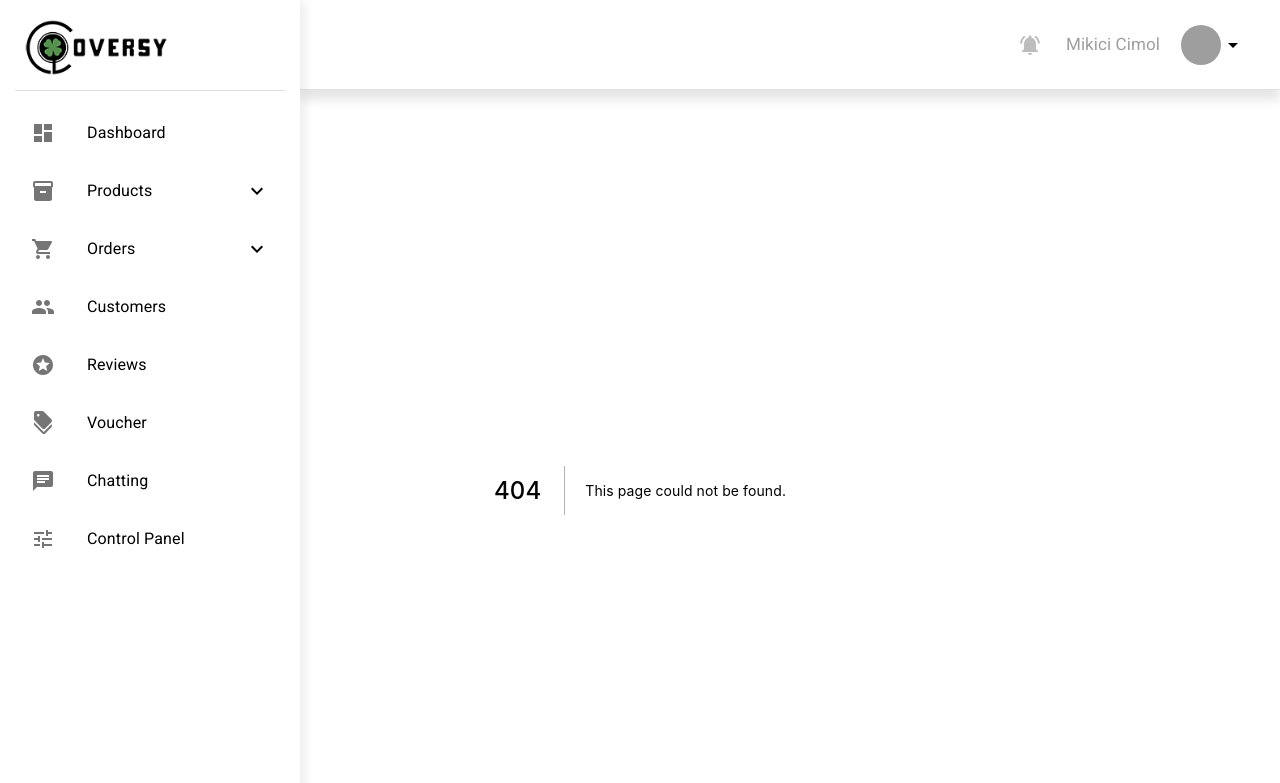
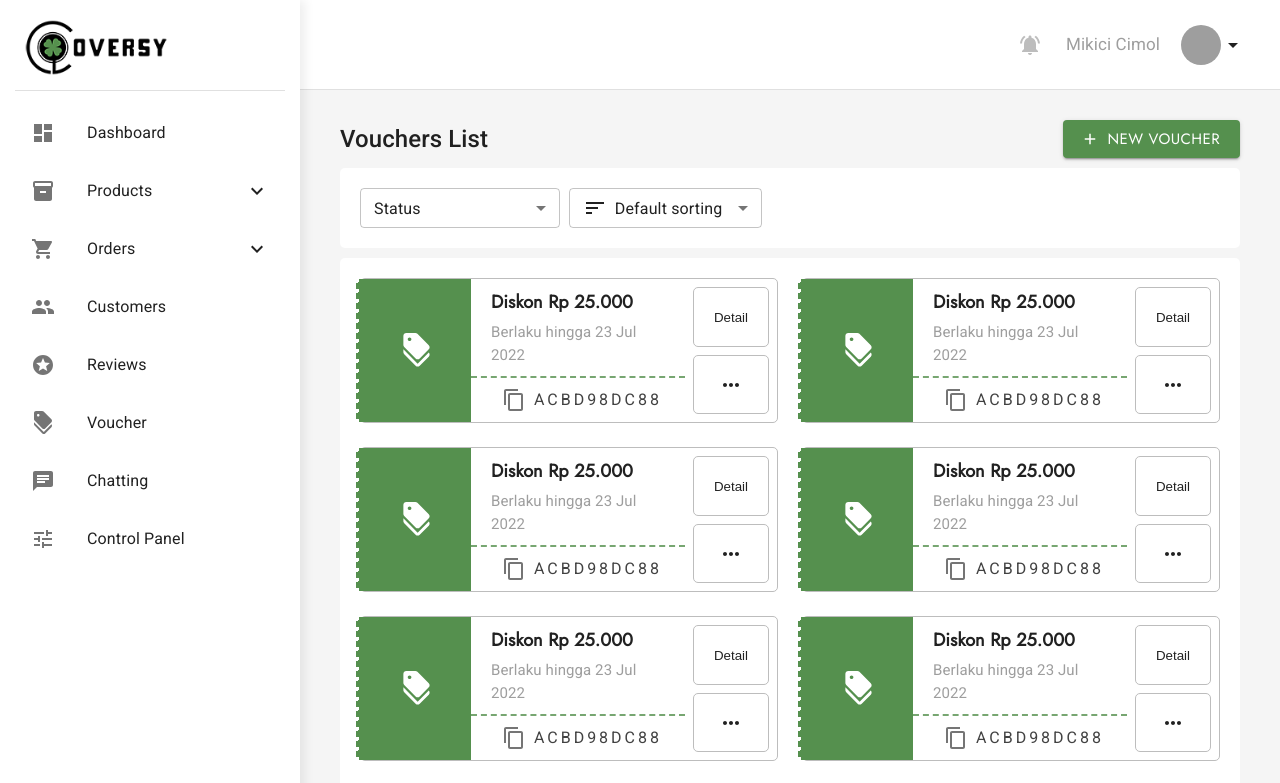
Before and after one commit to ericpeweh/cloversy-store-admin, a Next.js app: page /vouchers in a window 1280 px wide. Before the commit this address had no page. Shown: the top 783 px of the page. Built offline with nearby package versions, Linux system fonts and the light colour scheme; grey boxes are pictures that could not be loaded.

Commit message:
added /vouchers page (voucher list)
- created Tooltip reuseable component
- created Voucher component

```diff
--- /dev/null
+++ b/components/Tooltip/Tooltip.styles.ts
@@ -0,0 +1,7 @@
+// Dependencies
+import { styled } from "@mui/system";
+
+// Components
+import { Tooltip } from "@mui/material";
+
+export const TooltipContainer = styled(Tooltip)({}) as typeof Tooltip;
--- /dev/null
+++ b/components/Tooltip/Tooltip.tsx
@@ -0,0 +1,21 @@
+// Dependencies
+import React from "react";
+import { Zoom } from "@mui/material";
+
+// Styles
+import { TooltipContainer } from "./Tooltip.styles";
+
+interface TooltipProps {
+	children: React.ReactElement;
+	title: string;
+}
+
+const Tooltip = ({ children, title }: TooltipProps) => {
+	return (
+		<TooltipContainer title={title} arrow sx={{ fontSize: "1.6rem" }} TransitionComponent={Zoom}>
+			{children}
+		</TooltipContainer>
+	);
+};
+
+export default Tooltip;
--- /dev/null
+++ b/components/Voucher/Voucher.styles.ts
@@ -0,0 +1,74 @@
+// Dependencies
+import { styled } from "@mui/system";
+
+export const VoucherContainer = styled("div")(({ theme }) => ({
+	display: "flex",
+	border: `1px solid ${theme.palette.grey[400]}`,
+	borderRadius: "0.5rem",
+	position: "relative",
+	"&::after": {
+		content: "''",
+		position: "absolute",
+		left: "-0.5rem",
+		top: 0,
+		height: "100%",
+		width: "0.5rem",
+		backgroundImage: `radial-gradient(
+    circle at 0 1px,
+    #fff 0,
+    #fff 3px,
+    ${theme.palette.primary.main} 0,
+    ${theme.palette.primary.main} 0
+    )`,
+		backgroundColor: "salmon",
+		backgroundRepeat: "repeat-y",
+		backgroundSize: "1rem 1rem"
+	}
+}));
+
+export const VoucherInfo = styled("div")({
+	display: "flex",
+	flexDirection: "column",
+	flex: 1
+});
+
+export const VoucherContent = styled("div")({
+	padding: "1rem 2rem"
+});
+
+export const VoucherTitle = styled("h2")({
+	fontSize: "1.8rem",
+	fontFamily: "var(--font-secondary)",
+	fontWeight: 600,
+	display: "flex",
+	gap: "1rem",
+	marginBottom: "0.5rem"
+});
+
+export const VoucherExpiry = styled("p")(({ theme }) => ({
+	fontSize: "1.5rem",
+	color: theme.palette.grey[500]
+}));
+
+export const VoucherCode = styled("p")(({ theme }) => ({
+	fontSize: "1.6rem",
+	color: theme.palette.grey[800],
+	padding: "0.2rem 0",
+	display: "flex",
+	justifyContent: "center",
+	alignItems: "center",
+	letterSpacing: "3px",
+	borderTop: `2px dashed ${theme.palette.primary.light}`
+}));
+
+export const VoucherImage = styled("div")(({ theme }) => ({
+	width: "11rem",
+	alignSelf: "stretch",
+	backgroundColor: theme.palette.primary.main,
+	color: "#fff",
+	overflow: "hidden",
+	display: "flex",
+	justifyContent: "center",
+	alignItems: "center",
+	position: "relative"
+}));
--- /dev/null
+++ b/components/Voucher/Voucher.tsx
@@ -0,0 +1,65 @@
+// Dependencies
+import React from "react";
+
+// Styles
+import {
+	VoucherCode,
+	VoucherContainer,
+	VoucherContent,
+	VoucherExpiry,
+	VoucherImage,
+	VoucherInfo,
+	VoucherTitle
+} from "./Voucher.styles";
+
+// Icons
+import DiscountIcon from "@mui/icons-material/Discount";
+import ContentCopyIcon from "@mui/icons-material/ContentCopy";
+import MoreHorizIcon from "@mui/icons-material/MoreHoriz";
+
+// Components
+import { IconButton, Stack } from "@mui/material";
+import Tooltip from "../Tooltip/Tooltip";
+import BoxButton from "../BoxButton/BoxButton";
+
+interface VoucherProps {
+	title: string;
+	expiryDate: string;
+	code: string;
+	onOpenDetail: () => void;
+	onOpenMenu: (event: React.MouseEvent<HTMLButtonElement>) => void;
+}
+
+const Voucher = ({ title, expiryDate, code, onOpenDetail, onOpenMenu }: VoucherProps) => {
+	return (
+		<VoucherContainer>
+			<VoucherImage>
+				<DiscountIcon fontSize="large" />
+			</VoucherImage>
+			<VoucherInfo>
+				<VoucherContent>
+					<VoucherTitle>{title}</VoucherTitle>
+					<VoucherExpiry>Berlaku hingga {expiryDate}</VoucherExpiry>
+				</VoucherContent>
+				<VoucherCode>
+					<Tooltip title="Salin kode">
+						<IconButton>
+							<ContentCopyIcon />
+						</IconButton>
+					</Tooltip>
+					{code}
+				</VoucherCode>
+			</VoucherInfo>
+			<Stack justifyContent="center" p={1} gap={1}>
+				<BoxButton sx={{ flex: 1 }} onClick={onOpenDetail}>
+					Detail
+				</BoxButton>
+				<BoxButton sx={{ flex: 1 }} onClick={onOpenMenu}>
+					<MoreHorizIcon />
+				</BoxButton>
+			</Stack>
+		</VoucherContainer>
+	);
+};
+
+export default Voucher;
--- /dev/null
+++ b/pages/vouchers/index.tsx
@@ -0,0 +1,25 @@
+// Dependencies
+import type { NextPage } from "next";
+import Head from "next/head";
+
+// Components
+import MainWrapper from "../../components/MainWrapper/MainWrapper";
+import Vouchers from "../../parts/Vouchers/Vouchers";
+
+const VouchersPage: NextPage = () => {
+	return (
+		<>
+			<Head>
+				<title>Vouchers | Cloversy Web Admin</title>
+				<meta name="description" content="Customize your shoes, be special!" />
+				<link rel="icon" href="/favicon.ico" />
+			</Head>
+
+			<MainWrapper>
+				<Vouchers />
+			</MainWrapper>
+		</>
+	);
+};
+
+export default VouchersPage;
--- /dev/null
+++ b/parts/Vouchers/Vouchers.styles.ts
@@ -0,0 +1,24 @@
+// Dependencies
+import { styled } from "@mui/system";
+
+// Components
+import { Grid } from "@mui/material";
+
+export const VouchersContainer = styled("div")({});
+
+export const VouchersHeader = styled("div")({
+	backgroundColor: "#fff",
+	borderRadius: "0.5rem",
+	margin: "1rem 0",
+	padding: "2rem",
+	display: "flex",
+	justifyContent: "space-between"
+}) as typeof Grid;
+
+export const VouchersList = styled("div")({
+	padding: "2rem",
+	marginTop: "1rem",
+	mr: "-2.4rem",
+	backgroundColor: "#fff",
+	borderRadius: "0.5rem"
+});
--- /dev/null
+++ b/parts/Vouchers/Vouchers.tsx
@@ -0,0 +1,118 @@
+// Dependencies
+import React from "react";
+
+// Styles
+import { VouchersContainer, VouchersHeader, VouchersList } from "./Vouchers.styles";
+
+// Icons
+import AddIcon from "@mui/icons-material/Add";
+import SortIcon from "@mui/icons-material/Sort";
+
+// Hooks
+import useMenu from "../../hooks/useMenu";
+import usePagination from "../../hooks/usePagination";
+import useModal from "../../hooks/useModal";
+
+// Components
+import { Grid, Stack, Typography } from "@mui/material";
+import PageTitle from "../../components/PageTitle/PageTitle";
+import Button from "../../components/Button/Button";
+import SelectInput from "../../components/SelectInput/SelectInput";
+import Menu from "../../components/Menu/Menu";
+import Pagination from "../../components/Pagination/Pagination";
+import Voucher from "../../components/Voucher/Voucher";
+import ConfirmationModal from "../../components/ConfirmationModal/ConfirmationModal";
+
+const Vouchers = () => {
+	const { page, onChange: paginationChangeHandler } = usePagination();
+	const {
+		anchorEl: voucherItemMenuAnchorEl,
+		closeHandler: voucherItemMenuCloseHandler,
+		isMenuOpen: isVoucherItemMenuOpen,
+		openHandler: voucherItemMenuOpenHandler
+	} = useMenu();
+
+	const {
+		isOpen: isDeleteVoucherModalOpen,
+		openHandler: openDeleteVoucherModalHandler,
+		closeHandler: closeDeleteVoucherModalHandler
+	} = useModal();
+
+	return (
+		<VouchersContainer>
+			<ConfirmationModal
+				modalTitle="Delete voucher"
+				modalDescription="Are you sure you want to delete <voucher name>, this action can't be undone."
+				onClose={closeDeleteVoucherModalHandler}
+				open={isDeleteVoucherModalOpen}
+				confirmText="Delete"
+				confirmColor="error"
+				cancelText="Cancel"
+				cancelColor="secondary"
+			/>
+			<Stack direction="row" alignItems="center" justifyContent="space-between">
+				<PageTitle>Vouchers List</PageTitle>
+				<Button startIcon={<AddIcon />} size="small" color="primary">
+					New Voucher
+				</Button>
+			</Stack>
+			<VouchersHeader container>
+				<Stack direction="row" justifyContent="flex-end" gap={2}>
+					<SelectInput
+						options={["Status", "Active", "Disabled"]}
+						value={"Status"}
+						size="small"
+						sx={{ width: "20rem" }}
+					/>
+					<SelectInput
+						startAdornment={<SortIcon sx={{ mr: 1 }} />}
+						options={["Default sorting", "Sort by usage", "Sort by expiry date", "Sort by latest"]}
+						value="Default sorting"
+						size="small"
+					/>
+				</Stack>
+			</VouchersHeader>
+			<Menu
+				anchorEl={voucherItemMenuAnchorEl}
+				id="voucher-item-menu"
+				isOpen={isVoucherItemMenuOpen}
+				onClose={voucherItemMenuCloseHandler}
+				items={[
+					{ label: "Lihat detail", action: () => {}, id: "detail" },
+					{ label: "Edit item", action: () => {}, id: "edit" },
+					{
+						label: <Typography color="error">Hapus</Typography>,
+						action: openDeleteVoucherModalHandler,
+						id: "hapus"
+					}
+				]}
+			/>
+			<VouchersList>
+				<Grid container spacing={3}>
+					{[1, 2, 3, 4, 5, 6, 7, 8, 9, 10].map(item => (
+						<Grid item xs={6} key={item}>
+							<Voucher
+								title={"Diskon Rp 25.000"}
+								expiryDate={"23 Jul 2022"}
+								code={"ACBD98DC88"}
+								onOpenDetail={() => {}}
+								onOpenMenu={voucherItemMenuOpenHandler}
+							/>
+						</Grid>
+					))}
+				</Grid>
+			</VouchersList>
+			<Stack justifyContent="flex-end" direction="row" mt={4}>
+				<Pagination
+					page={page}
+					onChange={paginationChangeHandler}
+					count={10}
+					shape="rounded"
+					color="primary"
+				/>
+			</Stack>
+		</VouchersContainer>
+	);
+};
+
+export default Vouchers;
```
